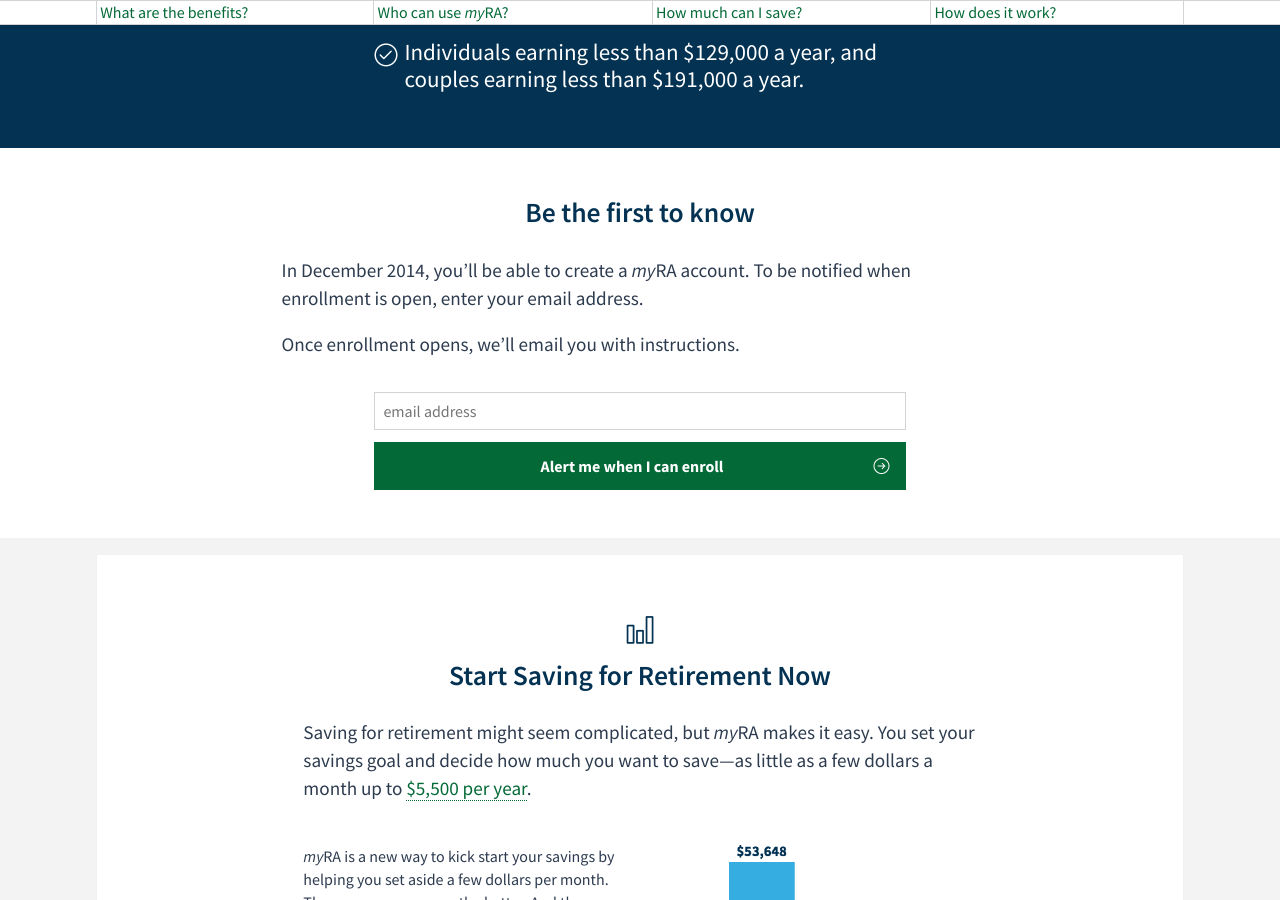
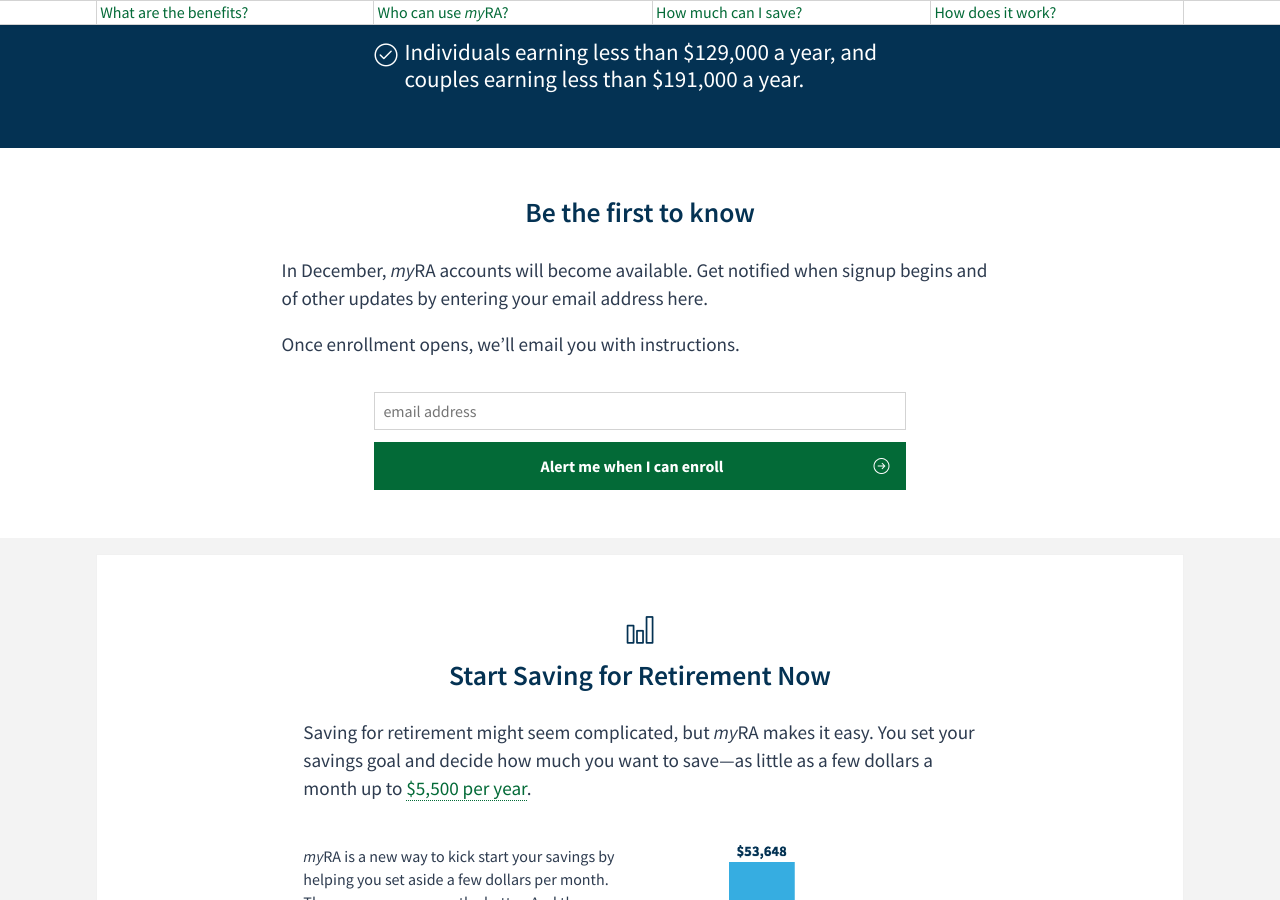
Before and after one commit to 18F/myra, a Jekyll site: the page built from individuals/v4.html, in a window 1280 px wide and 900 px high, scrolled down 1766 px. Built offline with Jekyll 4.4.1, drawn with Linux system fonts in a browser that asks for light colours; some of the changed text lies outside the part shown.

Commit message:
Tweaking language on cta

```diff
--- a/_includes/individual-signup.html
+++ b/_includes/individual-signup.html
@@ -2,7 +2,7 @@
   <div class="container">
     <h2 id="call-to-action-heading">Be the first to know</h2>
     <div class="cta-intro">
-      <p class="lead-text">In December 2014, you’ll be able to create a <span class="myra">myRA</span> account. To be notified when enrollment is open, enter your email address.</p>
+      <p class="lead-text">In December, <span class="myra">myRA</span> accounts will become available. Get notified when signup begins and of other updates by entering your email address here.</p>
       <p class="lead-text">Once enrollment opens, we’ll email you with instructions.</p>
     </div>
 
```
